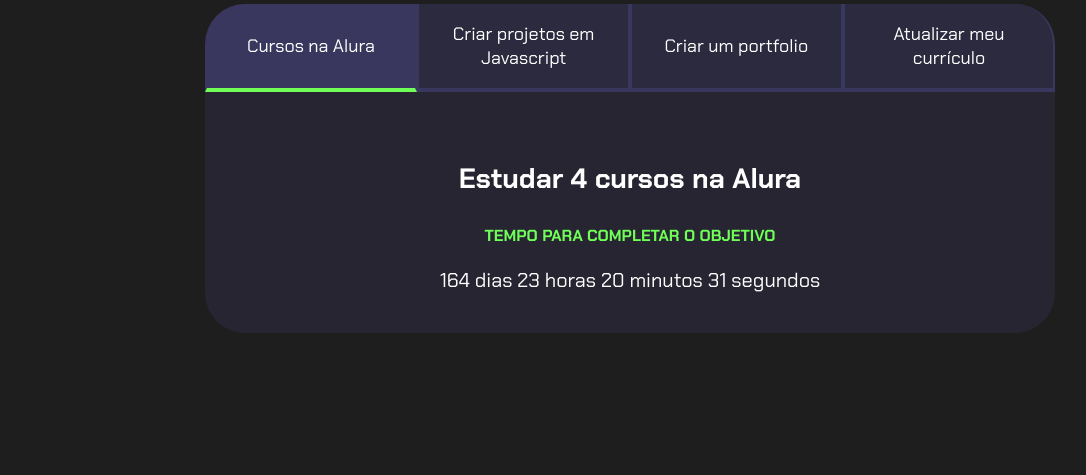
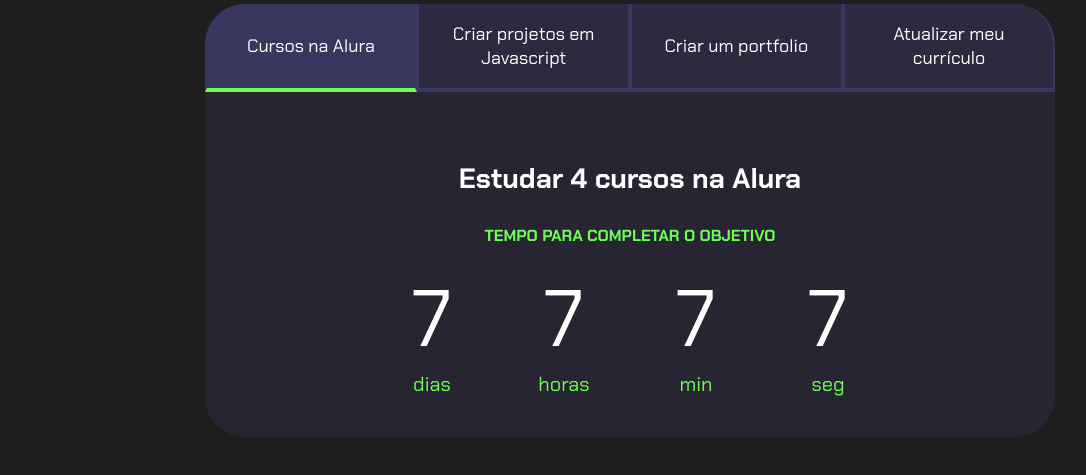
Before and after one commit to kauane27tais/projeto-de-vida, a plain HTML site: page index.html in a window 1280 px wide. Shown: the part 99-574 px from the top of the page, without its empty margins (10-1096 px from the left). Drawn offline with Linux system fonts and the light colour scheme.

Commit message:
Add files via upload

```diff
--- a/index.html
+++ b/index.html
@@ -22,7 +22,24 @@
                 <div class="aba-conteudo ativo">
                     <h3 class="aba-conteudo-titulo-principal">Estudar 4 cursos na Alura</h3>
                     <h4 class="aba-conteudo-titulo-secundario">Tempo para completar o objetivo</h4>
-                    <div class="contador"></div>
+                    <div class="contador">
+                        <div class="contador-digito">
+                            <p class="contador-digito-numero">7</p>
+                            <p class="contador-digito-texto">dias</p>
+                        </div>
+                        <div class="contador-digito">
+                            <p class="contador-digito-numero">7</p>
+                            <p class="contador-digito-texto">horas</p>
+                        </div>
+                        <div class="contador-digito">
+                            <p class="contador-digito-numero">7</p>
+                            <p class="contador-digito-texto">min</p>
+                        </div>
+                        <div class="contador-digito">
+                            <p class="contador-digito-numero">7</p>
+                            <p class="contador-digito-texto">seg</p>
+                        </div>
+                    </div>
                 </div>
                 <div class="aba-conteudo">
                     <h3 class="aba-conteudo-titulo-principal">Criar 5 projetos em Javascript</h3>
--- a/main.js
+++ b/main.js
@@ -15,11 +15,13 @@
 }
 
 const contadores = document.querySelectorAll(".contador");
-const tempoObjetivo1 = new Date("2025-10-05T00:00:00");
-const tempoObjetivo2 = new Date("2025-10-05T00:00:00");
+const tempoObjetivo1 = new Date("2022-10-05T00:00:00");
+const tempoObjetivo2 = new Date("2023-12-05T00:00:00");
+const tempoObjetivo3 = new Date("2024-12-30T00:00:00");
+const tempoObjetivo4 = new Date("2025-02-01T00:00:00");
 
+const tempos = [tempoObjetivo1, tempoObjetivo2, tempoObjetivo3, tempoObjetivo4];
 
-contadores[0].textContent = calculaTempo(tempoObjetivo1);
 
 function calculaTempo(tempoObjetivo) {
     let tempoAtual = new Date();
@@ -32,6 +34,23 @@
     segundos %= 60;
     minutos %= 60;
     horas %= 24;
+    if (tempoFinal > 0) {
+        return dias + " dias " + horas + " horas " + minutos + " minutos " + segundos + " segundos";
+    } else {
+        return "Prazo Finalizado";
+    }
+}
 
-    return dias + " dias " + horas + " horas " + minutos + " minutos " + segundos + " segundos";
+function atualizaCronometro() {
+
+    for (let i = 0; i < contadores.length; i++) {
+        contadores[i].textContent = calculaTempo(tempos[i]);
+    }
 }
+
+function comecaCronometro() {
+    atualizaCronometro();
+    setInterval(atualizaCronometro, 1000);
+}
+
+//comecaCronometro();
--- a/style.css
+++ b/style.css
@@ -92,8 +92,28 @@
 }
 
 .contador {
+    display: flex;
+    justify-content: center;
+    flex-wrap: wrap;
+}
+
+.contador-digito {
+    padding: 0 16px;
+    text-align: center;
+    min-width: 100px;
+}
+
+.contador-digito-numero {
+    font-size: 80px;
+    margin: 0;
+
+}
+
+.contador-digito-texto {
+    color: var(--verde);
     font-size: 20px;
-    text-align: center;
+    margin: 0;
+
 }
 
 @media screen and (min-width: 768px) {
```
